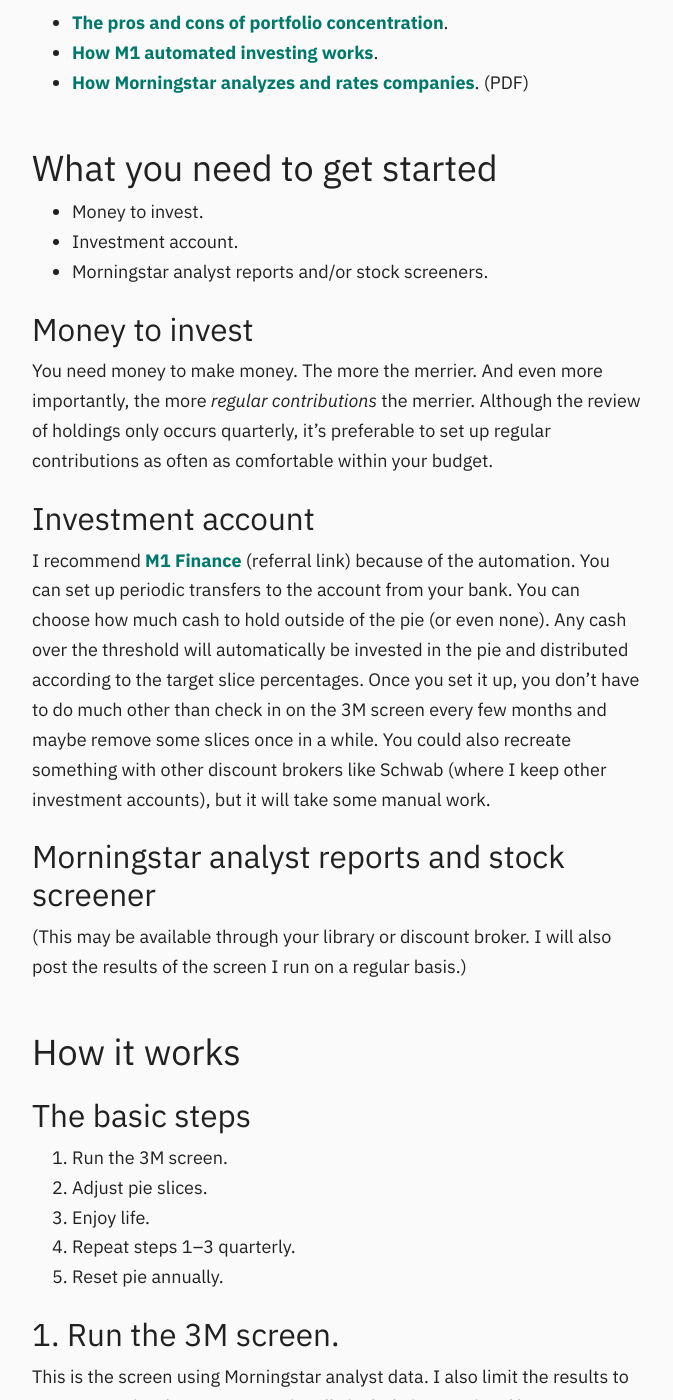
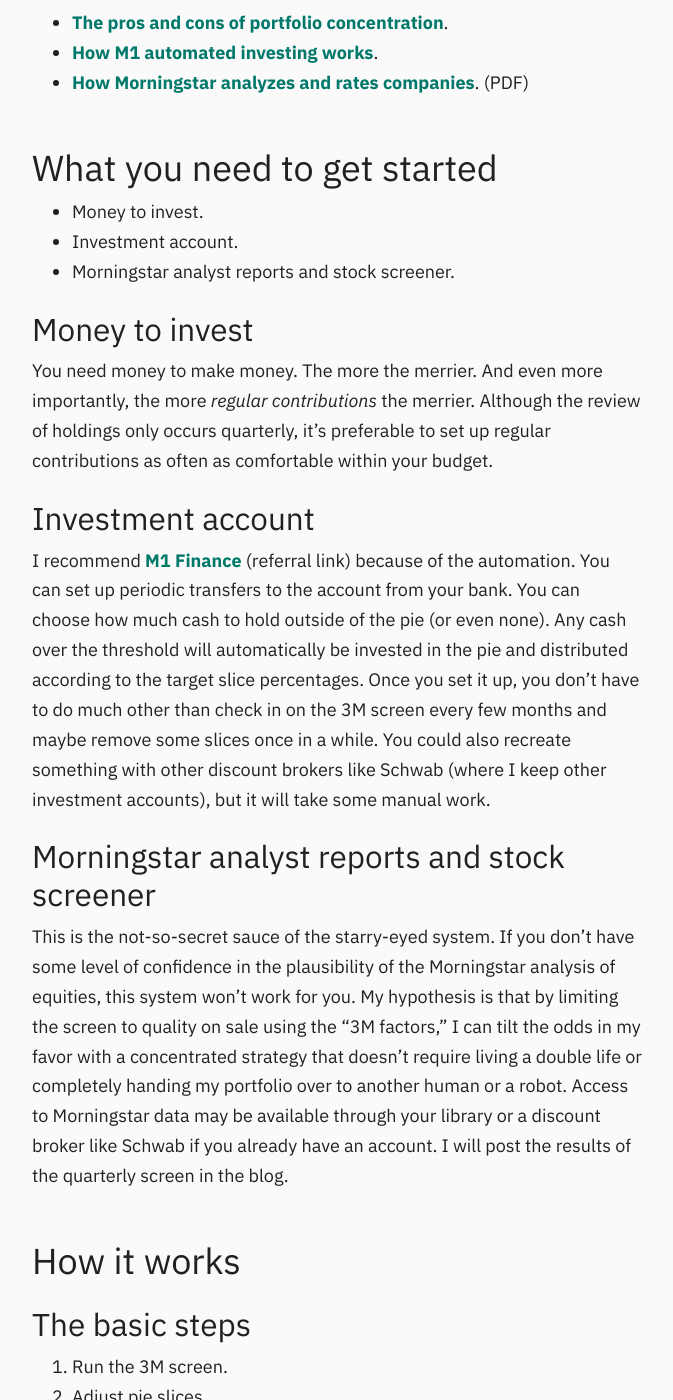
Before and after one commit to starryeyedinvestor/starryeyedinvestor.github.io, a Jekyll site: the page built from steps.md, in a window 1280 px wide and 1400 px high, scrolled down 331 px. Shown: the whole window, without its empty margins (303-976 px from the left). Built offline with Jekyll 4.4.1, drawn with Linux system fonts in a browser that asks for light colours.

Commit message:
steps content

```diff
--- a/steps.md
+++ b/steps.md
@@ -12,7 +12,7 @@ Understand and be comfortable with these things:
 ## What you need to get started
 - Money to invest.
 - Investment account.
-- Morningstar analyst reports and/or stock screeners.
+- Morningstar analyst reports and stock screener.
 
 ### Money to invest
 You need money to make money. The more the merrier. And even more importantly, the more _regular contributions_ the merrier. Although the review of holdings only occurs quarterly, it's preferable to set up regular contributions as often as comfortable within your budget.
@@ -21,8 +21,7 @@ You need money to make money. The more the merrier. And even more importantly, t
 I recommend [M1 Finance](https://m1.finance/m19w_pCEnCTe) (referral link) because of the automation. You can set up periodic transfers to the account from your bank. You can choose how much cash to hold outside of the pie (or even none). Any cash over the threshold will automatically be invested in the pie and distributed according to the target slice percentages. Once you set it up, you don't have to do much other than check in on the 3M screen every few months and maybe remove some slices once in a while. You could also recreate something with other discount brokers like Schwab (where I keep other investment accounts), but it will take some manual work.
 
 ### Morningstar analyst reports and stock screener
-(This may be available through your library or discount broker. I will also post the results of the screen I run on a regular basis.)
-
+This is the not-so-secret sauce of the starry-eyed system. If you don't have some level of confidence in the plausibility of the Morningstar analysis of equities, this system won't work for you. My hypothesis is that by limiting the screen to quality on sale using the “3M factors,” I can tilt the odds in my favor with a concentrated strategy that doesn't require living a double life or completely handing my portfolio over to another human or a robot. Access to Morningstar data may be available through your library or a discount broker like Schwab if you already have an account. I will post the results of the quarterly screen in the blog.
 
 ## How it works
 
```
